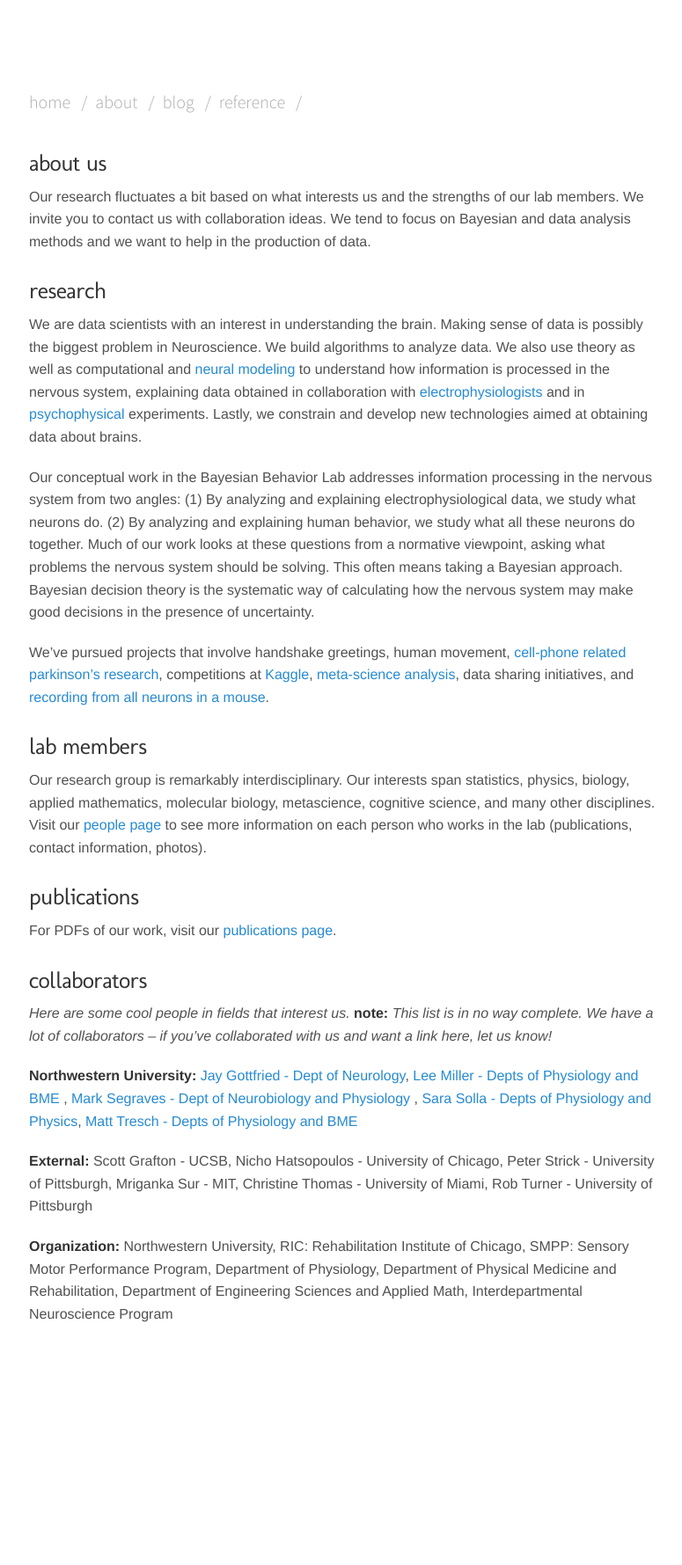
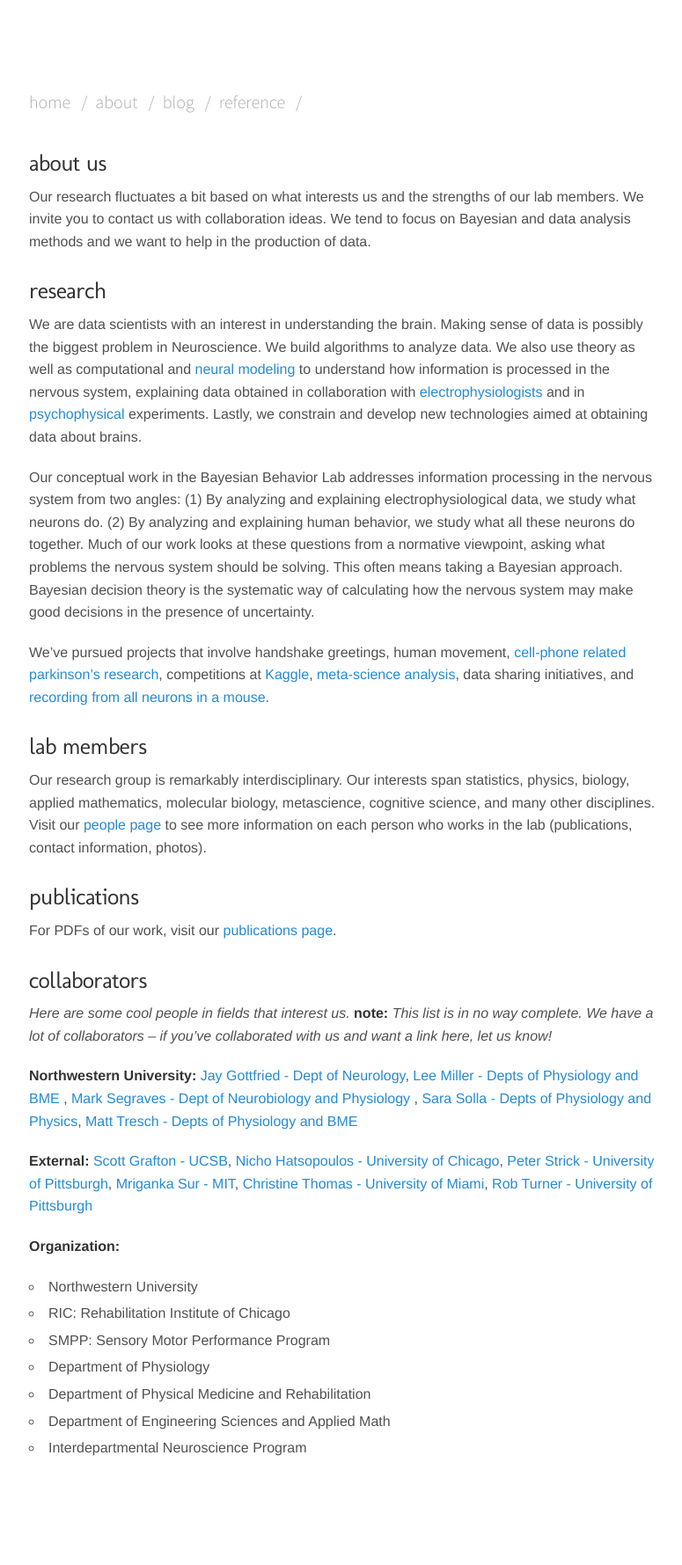
Before and after one commit to KordingLab/KordingLab.github.io, a Jekyll site: the page built from about.md, in a window 1280 px wide. Shown: the whole page at 88% size, without its empty margins (247-1022 px from the left). Built offline with Jekyll 4.4.1, drawn with Linux system fonts in a browser that asks for light colours; nearby versions of some CDN libraries; before the commit the page ends 1626 px from its top, so only the background shows below that; some of the changed lines change nothing that is shown.

Commit message:
Add collaborators' link

```diff
--- a/about.md
+++ b/about.md
@@ -37,6 +37,14 @@ For PDFs of our work, visit our [publications page](http://klab.smpp.northwester
 ](http://www.neurobiology.northwestern.edu/people/core-faculty/mark-segraves.html), [Sara Solla - Depts of Physiology and Physics](http://www.physics.northwestern.edu/people/personalpages/ssolla.html), [Matt Tresch - Depts of Physiology and BME](http://www.mccormick.northwestern.edu/biomedical/)
 
 
-**External:** Scott Grafton - UCSB, Nicho Hatsopoulos - University of Chicago, Peter Strick - University of Pittsburgh, Mriganka Sur - MIT, Christine Thomas - University of Miami, Rob Turner - University of Pittsburgh
+**External:** [Scott Grafton - UCSB](https://www.psych.ucsb.edu/people/faculty/grafton), [Nicho Hatsopoulos - University of Chicago](http://pondside.uchicago.edu/oba/faculty/Hatsopoulos/lab/), [Peter Strick - University of Pittsburgh](http://www.cnbc.cmu.edu/faculty/strick-peter-l/view-details), [Mriganka Sur - MIT](http://surlab.mit.edu/), [Christine Thomas - University of Miami](http://www.miamiproject.med.miami.edu/page.aspx?pid=325), [Rob Turner - University of Pittsburgh](http://www.neurobio.pitt.edu/faculty/turner.htm)
 
-**Organization:** Northwestern University, RIC: Rehabilitation Institute of Chicago, SMPP: Sensory Motor Performance Program, Department of Physiology, Department of Physical Medicine and Rehabilitation, Department of Engineering Sciences and Applied Math, Interdepartmental Neuroscience Program
+**Organization:**
+
+- Northwestern University
+- RIC: Rehabilitation Institute of Chicago
+- SMPP: Sensory Motor Performance Program
+- Department of Physiology
+- Department of Physical Medicine and Rehabilitation
+- Department of Engineering Sciences and Applied Math
+- Interdepartmental Neuroscience Program
```
Also changed, not shown: README.md.
